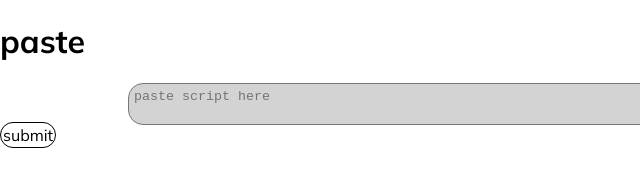
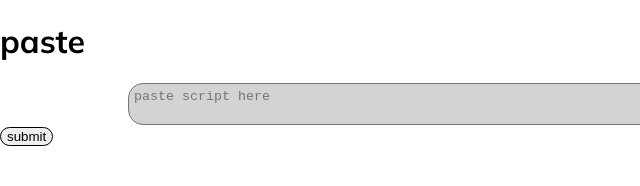
Before and after one commit to BatteryDrain/scriptStudy, a plain HTML site: page index.html in a window 1280 px wide. Shown: the full height of the page, 0-640 px from the left. Drawn offline with Linux system fonts and the light colour scheme.

Commit message:
addede button instead of link

```diff
--- a/index.html
+++ b/index.html
@@ -16,7 +16,7 @@
           <div id="input">
               <textarea name="script" id="script" placeholder="paste script here"></textarea>
           </div>
-          <a href="study.html">submit</a>
+          <button id="submitB">submit</button>
 
 
 
--- a/script.js
+++ b/script.js
@@ -1,5 +1,5 @@
 const textarea = document.getElementById('script');
-const dump = document.getElementById('dump');
+// const dump = document.getElementById('dump');
 
 textarea.addEventListener('input', () => {
     textarea.style.height = 'auto';
@@ -10,3 +10,9 @@ textarea.addEventListener('input', () => {
 function dump(){
 
 }
+
+submitB.addEventListener('click', () =>{
+    console.log("sibmitted");
+    // gotoLink(study.html);
+    window.location.href = "study.html";
+})
--- a/styles.css
+++ b/styles.css
@@ -19,6 +19,11 @@
     justify-content: center;
  }
 
+ button {
+      border-radius: 15px;
+      border: 1px solid black;
+ }
+
  a {
    border: 1px solid black;
    color: black;
```
